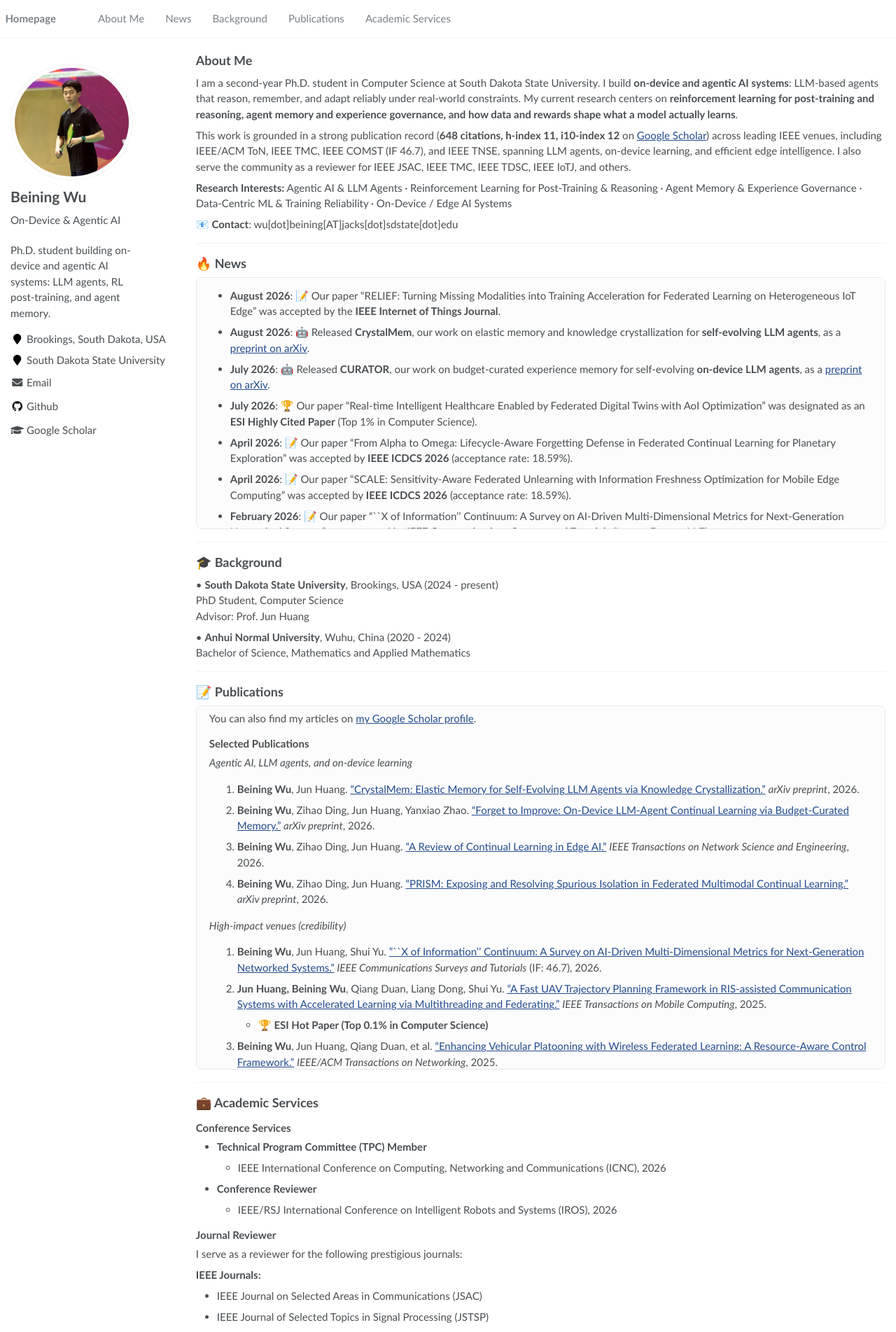
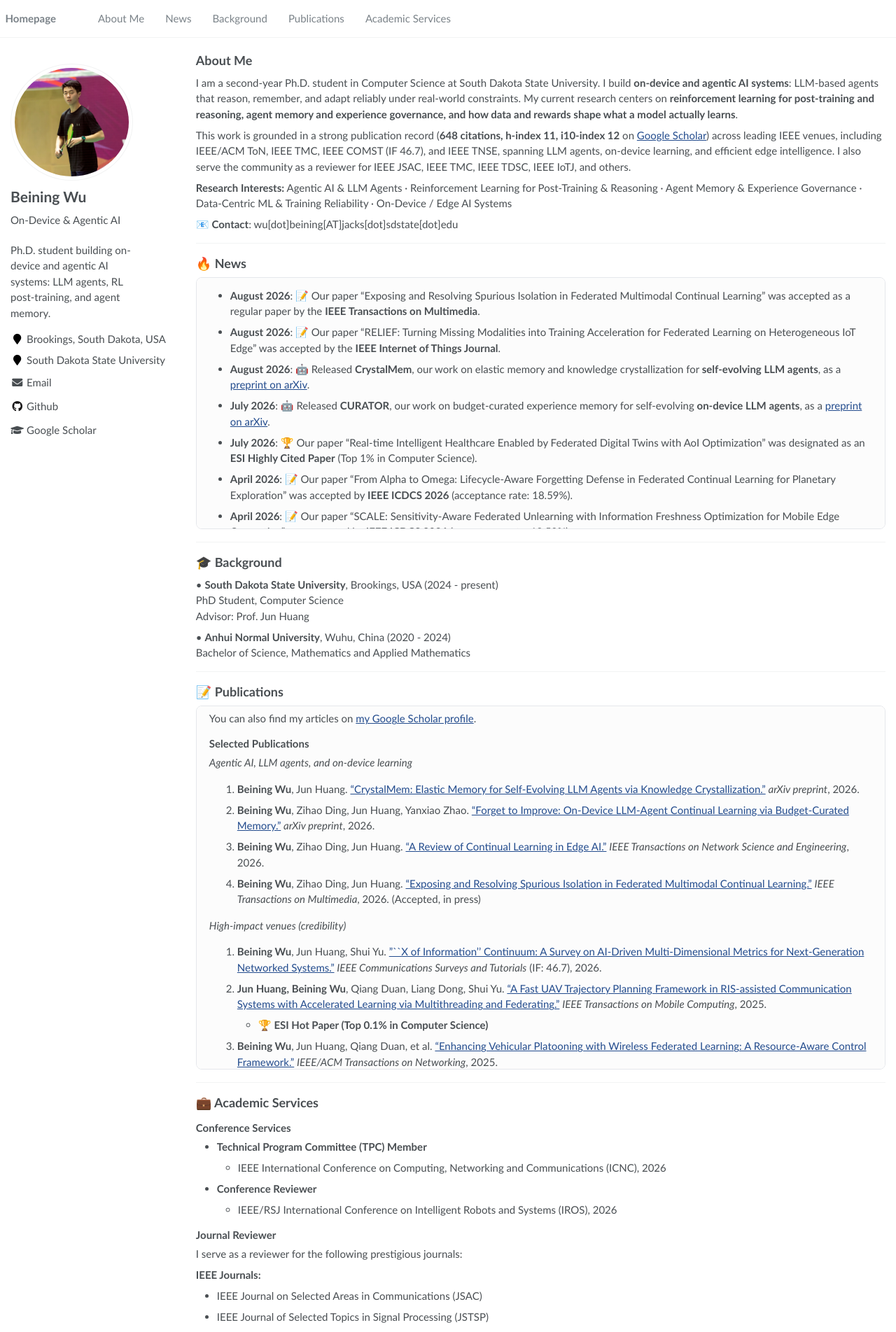
Before and after one commit to beining1008/beining1008.github.io, a Jekyll site: the page built from _pages/about.md, in a window 1280 px wide. Shown: the top 1903 px of the page at 70% size. Built offline with Jekyll 4.4.1, drawn with Linux system fonts in a browser that asks for light colours.

Commit message:
Update about.md

```diff
--- a/_pages/about.md
+++ b/_pages/about.md
@@ -43,6 +43,7 @@ This work is grounded in a strong publication record (<b>648 citations, h-index
 
 <div class="scroll-panel" markdown="1" style="max-height: 360px;">
 
+- **August 2026**: 📝 Our paper "Exposing and Resolving Spurious Isolation in Federated Multimodal Continual Learning" was accepted as a regular paper by the **IEEE Transactions on Multimedia**.
 - **August 2026**: 📝 Our paper "RELIEF: Turning Missing Modalities into Training Acceleration for Federated Learning on Heterogeneous IoT Edge" was accepted by the **IEEE Internet of Things Journal**.
 - **August 2026**: 🤖 Released **CrystalMem**, our work on elastic memory and knowledge crystallization for **self-evolving LLM agents**, as a <a href="https://arxiv.org/abs/2608.00303">preprint on arXiv</a>.
 - **July 2026**: 🤖 Released **CURATOR**, our work on budget-curated experience memory for self-evolving **on-device LLM agents**, as a <a href="https://arxiv.org/abs/2606.25115">preprint on arXiv</a>.
@@ -95,7 +96,7 @@ This work is grounded in a strong publication record (<b>648 citations, h-index
 
 3. **Beining Wu**, Zihao Ding, Jun Huang. <a href="https://ieeexplore.ieee.org/document/11363404">"A Review of Continual Learning in Edge AI."</a> *IEEE Transactions on Network Science and Engineering*, 2026.
 
-4. **Beining Wu**, Zihao Ding, Jun Huang. <a href="https://arxiv.org/abs/2605.01061">"PRISM: Exposing and Resolving Spurious Isolation in Federated Multimodal Continual Learning."</a> *arXiv preprint*, 2026.
+4. **Beining Wu**, Zihao Ding, Jun Huang. <a href="https://arxiv.org/abs/2605.01061">"Exposing and Resolving Spurious Isolation in Federated Multimodal Continual Learning."</a> *IEEE Transactions on Multimedia*, 2026. (Accepted, in press)
 
 *High-impact venues (credibility)*
 
@@ -111,6 +112,8 @@ This work is grounded in a strong publication record (<b>648 citations, h-index
 - **Beining Wu**, Jun Huang, Shui Yu. <a href="https://ieeexplore.ieee.org/abstract/document/11421338">"``X of Information'' Continuum: A Survey on AI-Driven Multi-Dimensional Metrics for Next-Generation Networked Systems."</a> *IEEE Communications Surveys and Tutorials* (IF: 46.7), 2026.
 
 - **Beining Wu**, Z. Ding, J. Huang. <a href="https://ieeexplore.ieee.org/document/11363404">"A Review of Continual Learning in Edge AI."</a> *IEEE Transactions on Network Science and Engineering*, 2026. DOI: 10.1109/TNSE.2026.3657652.
+
+- **Beining Wu**, Zihao Ding, Jun Huang. <a href="https://arxiv.org/abs/2605.01061">"Exposing and Resolving Spurious Isolation in Federated Multimodal Continual Learning."</a> *IEEE Transactions on Multimedia*, 2026. (Accepted, in press)
 
 - **Beining Wu**, Zihao Ding, Jun Huang. <a href="https://arxiv.org/abs/2604.04243">"RELIEF: Turning Missing Modalities into Training Acceleration for Federated Learning on Heterogeneous IoT Edge."</a> *IEEE Internet of Things Journal*, 2026. (Accepted, in press)
 
@@ -145,8 +148,6 @@ This work is grounded in a strong publication record (<b>648 citations, h-index
 - **Beining Wu**, Jun Huang. <a href="https://arxiv.org/abs/2608.00303">"CrystalMem: Elastic Memory for Self-Evolving LLM Agents via Knowledge Crystallization."</a> *arXiv preprint arXiv:2608.00303*, 2026.
 
 - **Beining Wu**, Zihao Ding, Jun Huang, Yanxiao Zhao. <a href="https://arxiv.org/abs/2606.25115">"Forget to Improve: On-Device LLM-Agent Continual Learning via Budget-Curated Memory."</a> *arXiv preprint arXiv:2606.25115*, 2026.
-
-- **Beining Wu**, Zihao Ding, Jun Huang. <a href="https://arxiv.org/abs/2605.01061">"PRISM: Exposing and Resolving Spurious Isolation in Federated Multimodal Continual Learning."</a> *arXiv preprint arXiv:2605.01061*, 2026.
 
 - Zihao Ding, **Beining Wu**, Jun Huang. <a href="https://arxiv.org/abs/2605.00733">"EASE: Federated Multimodal Unlearning via Entanglement-Aware Anchor Closure."</a> *arXiv preprint arXiv:2605.00733*, 2026.
 
```
